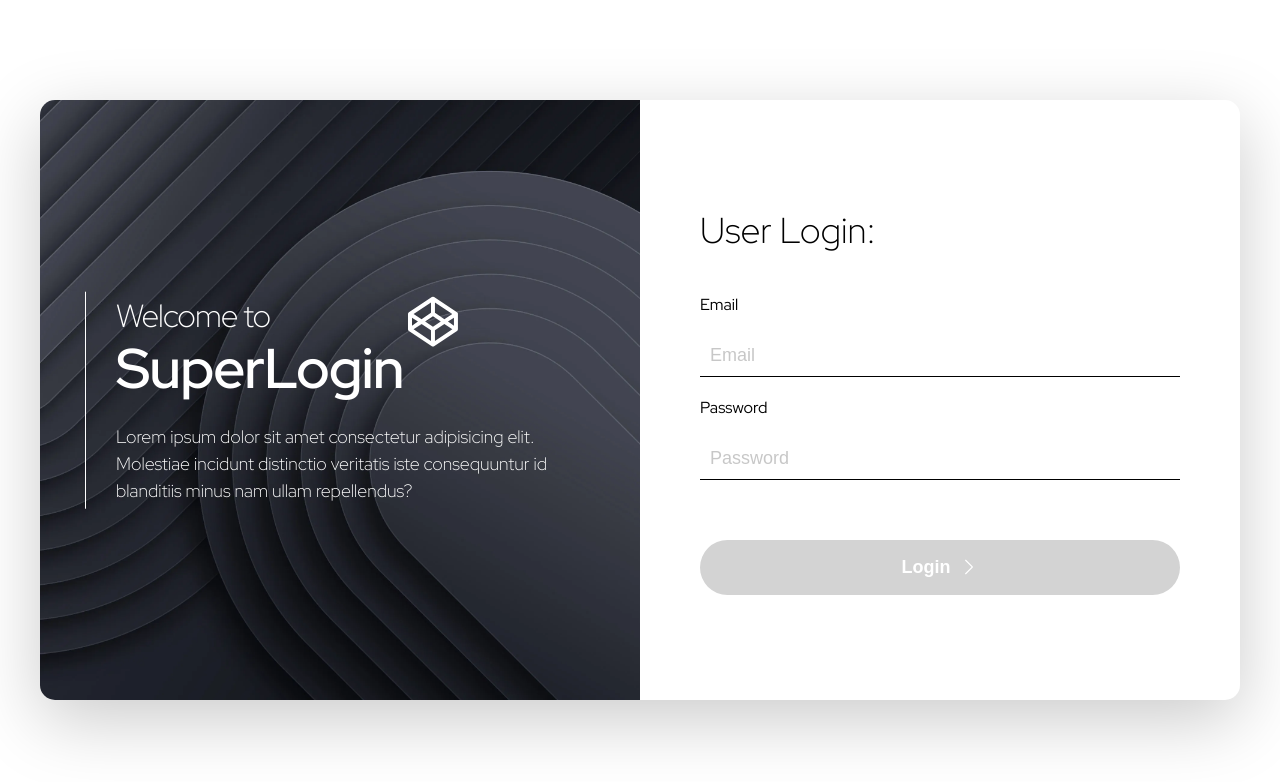
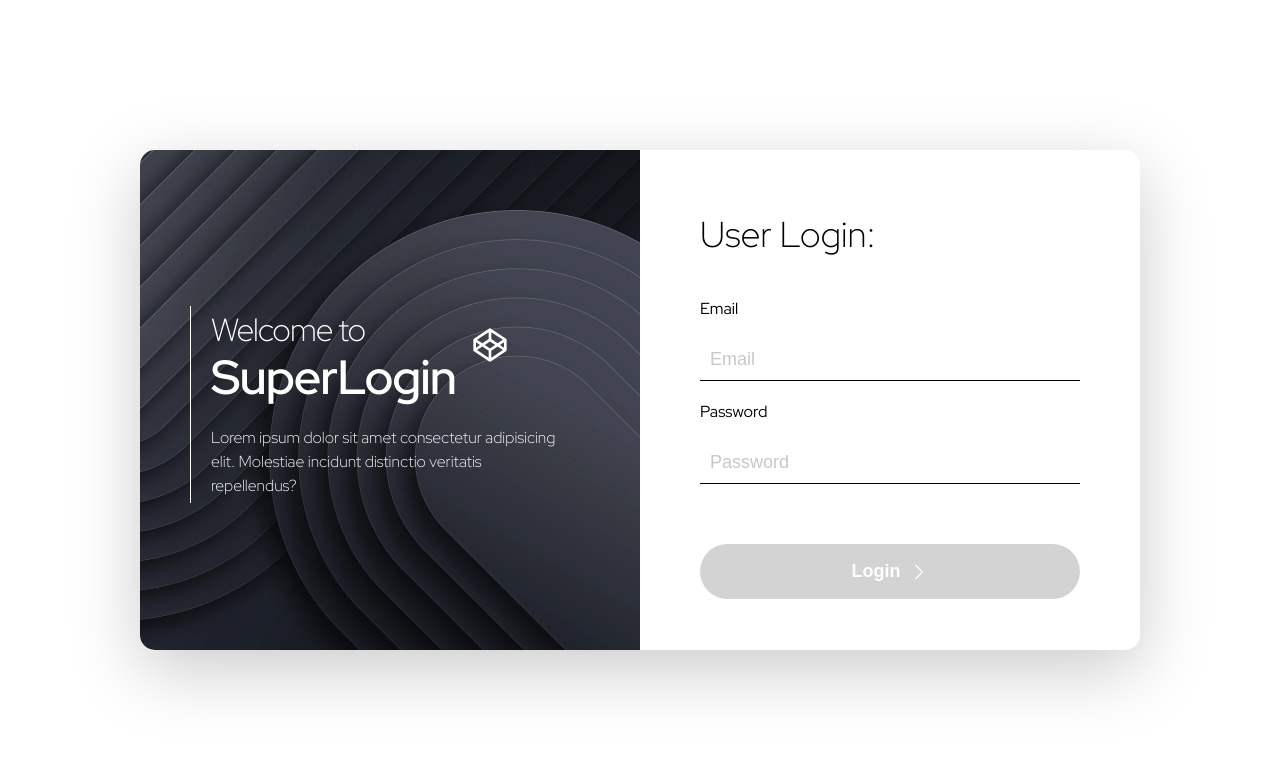
Before and after one commit to Mahyarnafisi/login-page, a React (Create React App) app: page / in a window 1280 px wide. Shown: the top 782 px of the page. Built offline with nearby package versions, Linux system fonts and the light colour scheme.

Commit message:
implanted useEffect validation function with cleanup

```diff
--- a/src/components/login/Login.js
+++ b/src/components/login/Login.js
@@ -11,10 +11,17 @@ function Login(props) {
   const [email, setEmail] = useState("");
   const [password, setPassword] = useState("");
   const [validForm, setValidForm] = useState(false);
-  console.log(validForm);
 
   useEffect(() => {
-    setValidForm(email.trim().includes("@") && password.trim().length > 3);
+    const finalizer = setTimeout(() => {
+      setValidForm(email.trim().includes("@") && password.trim().length > 3);
+      console.log("1");
+    }, 500);
+
+    return () => {
+      console.log("2");
+      setTimeout(finalizer);
+    };
   }, [email, password]);
 
   /** update email state*/
@@ -25,11 +32,11 @@ function Login(props) {
   const passwordChangeHandler = (e) => {
     setPassword(e.target.value);
   };
-
+  /**validation on email input */
   const onValidationEmail = () => {
     setEmailValidation(email.includes("@"));
   };
-
+  /**validation on password input */
   const onValidationPassword = () => {
     setPasswordValidation(password.trim().length > 3);
   };
@@ -50,7 +57,7 @@ function Login(props) {
           <h3>
             Welcome to <br /> <span>SuperLogin</span>
           </h3>
-          <p>Lorem ipsum dolor sit amet consectetur adipisicing elit. Molestiae incidunt distinctio veritatis iste consequuntur id blanditiis minus nam ullam repellendus?</p>
+          <p>Lorem ipsum dolor sit amet consectetur adipisicing elit. Molestiae incidunt distinctio veritatis repellendus?</p>
         </div>
         <img src={LoginImage} alt="loginimage" />
       </motion.div>
--- a/src/components/login/Login.module.css
+++ b/src/components/login/Login.module.css
@@ -6,8 +6,8 @@
   display: grid;
   grid-template-columns: repeat(auto-fit, minmax(50%, 1fr));
   box-shadow: 0 2rem 7rem #00000035;
-  width: 120rem;
-  height: 60rem;
+  width: 100rem;
+  height: 50rem;
   border-radius: 1.5rem;
   overflow: hidden;
 }
@@ -57,24 +57,24 @@
 .text {
   position: absolute;
   color: white;
-  width: 85%;
+  width: 80%;
   height: min-content;
   top: 50%;
   left: 50%;
   transform: translate(-50%, -50%);
   border-left: 1px solid white;
-  padding: 0.5rem 3rem;
+  padding: 0.5rem 2rem;
 }
 
 .logo {
-  font-size: 6em;
-  right: 26%;
+  font-size: 4em;
+  right: 20%;
   position: absolute;
-  top: 0%;
+  top: 10%;
 }
 .text span {
   font-weight: 600;
-  font-size: 5.6rem;
+  font-size: 4.8rem;
 }
 
 .text h3 {
@@ -86,7 +86,7 @@
 }
 
 .text p {
-  font-size: 1.8rem;
+  font-size: 1.6rem;
   font-weight: 100;
   line-height: 1.5;
 }
@@ -122,11 +122,12 @@
   padding: 1rem;
   border: none;
   outline: none;
-  border-bottom: 1px solid #fd4f0a;
+  border-bottom: 2px solid #fd4f0a;
   font-size: 1.8rem;
 }
 .inputInvalid::placeholder {
   color: #fd4f0a;
+  opacity: 30%;
 }
 
 .btnDisable {
```
